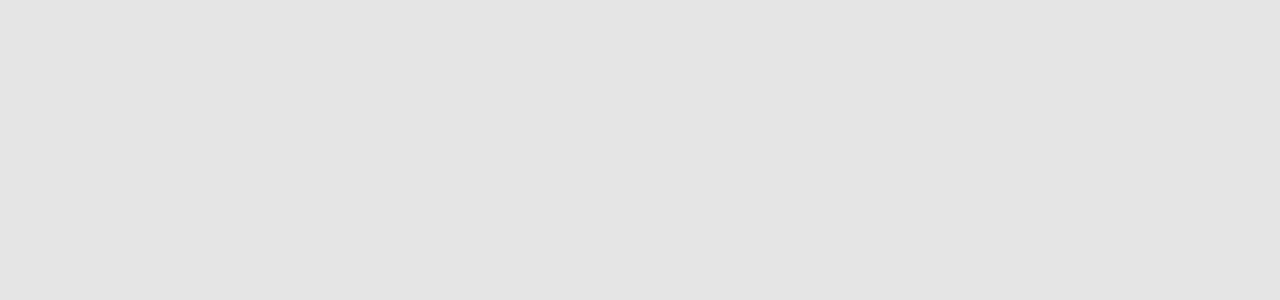
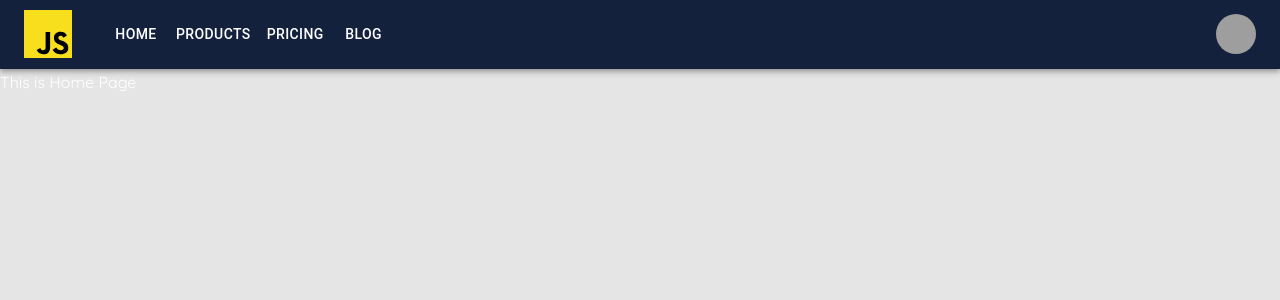
Before and after one commit to TshiSelle/apollo, a React (Create React App) app: page / in a window 1280 px wide. Shown: the top 300 px of the page. Built offline with nearby package versions, Linux system fonts and the light colour scheme; grey boxes are pictures that could not be loaded.

Commit message:
Implemented a Navbar

```diff
--- a/src/App.js
+++ b/src/App.js
@@ -1,7 +1,20 @@
-import React from 'react';
+import React from "react";
+import { BrowserRouter, Routes,Route } from "react-router-dom";
+import Home from "./components/HomePage/home";
+import Navbar from "./components/Navbar/navbar";
 
 const App = () => {
-  return <></>;
+  return (
+    <BrowserRouter>
+    <Navbar />
+      <Routes>
+        <Route path="/" element={<Home />}></Route>
+        <Route path="/products" element={<Home />}></Route>
+        <Route path="/pricing" element={<Home />}></Route>
+        <Route path="/blog" element={<Home />}></Route>
+        </Routes>
+    </BrowserRouter>
+  );
 };
 
 export default App;
--- /dev/null
+++ b/src/components/HomePage/home.jsx
@@ -0,0 +1,8 @@
+
+
+function Home() {
+    return ( <>
+    This is Home Page</> );
+}
+
+export default Home;
--- /dev/null
+++ b/src/components/Navbar/nav.css
@@ -0,0 +1,5 @@
+.jslogo{
+    width: 3rem;
+    height: 3rem;
+    margin-right: 1rem;
+}
--- /dev/null
+++ b/src/components/Navbar/navbar.jsx
@@ -0,0 +1,219 @@
+import * as React from "react";
+import AppBar from "@mui/material/AppBar";
+import Box from "@mui/material/Box";
+import Toolbar from "@mui/material/Toolbar";
+import IconButton from "@mui/material/IconButton";
+import Typography from "@mui/material/Typography";
+import Menu from "@mui/material/Menu";
+import MenuIcon from "@mui/icons-material/Menu";
+import Container from "@mui/material/Container";
+import Avatar from "@mui/material/Avatar";
+import Button from "@mui/material/Button";
+import Tooltip from "@mui/material/Tooltip";
+import MenuItem from "@mui/material/MenuItem";
+import jslogo from "../../assets/javascript-svgrepo-com.svg";
+import "./nav.css";
+import { useState, useEffect } from "react";
+import { Link } from "react-router-dom";
+
+const pages = ["Products", "Pricing", "Blog"];
+const settings = ["Profile", "Account", "Dashboard", "Logout"];
+
+const Navbar = () => {
+  const initialState = {
+    "/": "var(--color-white)",
+    "/products": "var(--color-white)",
+    "/pricing": "var(--color-white)",
+    "/blog": "var(--color-white)",
+  };
+
+  const [linkstate, setLinkstate] = useState(initialState);
+
+  const changelinkColor = (x) => {
+    handleCloseNavMenu();
+    setLinkstate({
+      ...initialState,
+      [x]: "var(--color-primary)",
+    });
+  };
+
+
+
+  const [anchorElNav, setAnchorElNav] = React.useState(null);
+  const [anchorElUser, setAnchorElUser] = React.useState(null);
+
+  const handleOpenNavMenu = (event) => {
+    setAnchorElNav(event.currentTarget);
+  };
+  const handleOpenUserMenu = (event) => {
+    setAnchorElUser(event.currentTarget);
+  };
+
+  const handleCloseNavMenu = () => {
+    setAnchorElNav(null);
+  };
+
+  const handleCloseUserMenu = () => {
+    setAnchorElUser(null);
+  };
+
+
+
+  return (
+    <AppBar
+      position="static"
+      style={{ backgroundColor: "var(--color-secondary)" }}
+    >
+      <Container maxWidth="xl">
+        <Toolbar disableGutters>
+            <Link to="/">
+          <Typography
+            variant="h6"
+            noWrap
+            component="a"
+            onClick={() => changelinkColor("/")}
+
+            sx={{
+              mr: 2,
+              display: { xs: "none", md: "flex" },
+              fontFamily: "monospace",
+              fontWeight: 700,
+              letterSpacing: ".3rem",
+              color: "inherit",
+              textDecoration: "none",
+            }}
+          >
+            <img src={jslogo} className="jslogo" />
+          </Typography>
+          </Link>
+          <Box sx={{ flexGrow: 1, display: { xs: "flex", md: "none" } }}>
+            <IconButton
+              size="large"
+              aria-label="account of current user"
+              aria-controls="menu-appbar"
+              aria-haspopup="true"
+              onClick={handleOpenNavMenu}
+              color="inherit"
+            >
+              <MenuIcon />
+            </IconButton>
+            <Menu
+              id="menu-appbar"
+              anchorEl={anchorElNav}
+              anchorOrigin={{
+                vertical: "bottom",
+                horizontal: "left",
+              }}
+              keepMounted
+              transformOrigin={{
+                vertical: "top",
+                horizontal: "left",
+              }}
+              open={Boolean(anchorElNav)}
+              onClose={handleCloseNavMenu}
+              sx={{
+                display: { xs: "block", md: "none" },
+              }}
+            >
+              <MenuItem onClick={() => changelinkColor("/")}>
+                <Typography textAlign="center">Home</Typography>
+              </MenuItem>
+              <MenuItem onClick={() => changelinkColor("/products")}>
+                <Typography textAlign="center">Products</Typography>
+              </MenuItem>
+              <MenuItem onClick={() => changelinkColor("/pricing")}>
+                <Typography textAlign="center">Pricing</Typography>
+              </MenuItem>
+              <MenuItem onClick={() => changelinkColor("/blog")}>
+                <Typography textAlign="center">Blog</Typography>
+              </MenuItem>
+            </Menu>
+          </Box>
+          <Typography
+            variant="h5"
+            noWrap
+            component="a"
+            href=""
+            sx={{
+              mr: 2,
+              display: { xs: "flex", md: "none" },
+              flexGrow: 1,
+              fontFamily: "monospace",
+              fontWeight: 700,
+              letterSpacing: ".3rem",
+              color: "inherit",
+              textDecoration: "none",
+            }}
+          >
+            <img src={jslogo} className="jslogo" />
+          </Typography>
+          <Box sx={{ flexGrow: 1, display: { xs: "none", md: "flex" } }}>
+          <Link to="/">
+              <Button
+                onClick={() => changelinkColor("/")}
+                sx={{ my: 2, color: linkstate["/"], display: "block" }}
+              >
+                Home
+              </Button>
+            </Link>
+            <Link to="/products">
+              <Button
+                onClick={() => changelinkColor("/products")}
+                sx={{ my: 2, color: linkstate["/products"], display: "block" }}
+              >
+                Products
+              </Button>
+            </Link>
+            <Link to="/pricing">
+              <Button
+                onClick={() => changelinkColor("/pricing")}
+                sx={{ my: 2, color: linkstate["/pricing"], display: "block" }}
+              >
+                Pricing
+              </Button>
+            </Link>
+            <Link to="/blog">
+              <Button
+                onClick={() => changelinkColor("/blog")}
+                sx={{ my: 2, color: linkstate["/blog"], display: "block" }}
+              >
+                Blog
+              </Button>
+            </Link>
+          </Box>
+
+          <Box sx={{ flexGrow: 0 }}>
+            <Tooltip title="Open settings">
+              <IconButton onClick={handleOpenUserMenu} sx={{ p: 0 }}>
+                <Avatar alt="Remy Sharp" src="/static/images/avatar/2.jpg" />
+              </IconButton>
+            </Tooltip>
+            <Menu
+              sx={{ mt: "45px" }}
+              id="menu-appbar"
+              anchorEl={anchorElUser}
+              anchorOrigin={{
+                vertical: "top",
+                horizontal: "right",
+              }}
+              keepMounted
+              transformOrigin={{
+                vertical: "top",
+                horizontal: "right",
+              }}
+              open={Boolean(anchorElUser)}
+              onClose={handleCloseUserMenu}
+            >
+              {settings.map((setting) => (
+                <MenuItem key={setting} onClick={handleCloseUserMenu}>
+                  <Typography textAlign="center">{setting}</Typography>
+                </MenuItem>
+              ))}
+            </Menu>
+          </Box>
+        </Toolbar>
+      </Container>
+    </AppBar>
+  );
+};
+export default Navbar;
--- a/src/index.js
+++ b/src/index.js
@@ -5,4 +5,5 @@ import React from 'react';
 
 
 
+
 ReactDOM.render(<App />, document.querySelector("#root"))
```
Also changed, not shown: package.json (+7 -0 lines), src/assets/javascript-svgrepo-com.svg (added), 1 other file (tests, documents, lock files or other folders).
